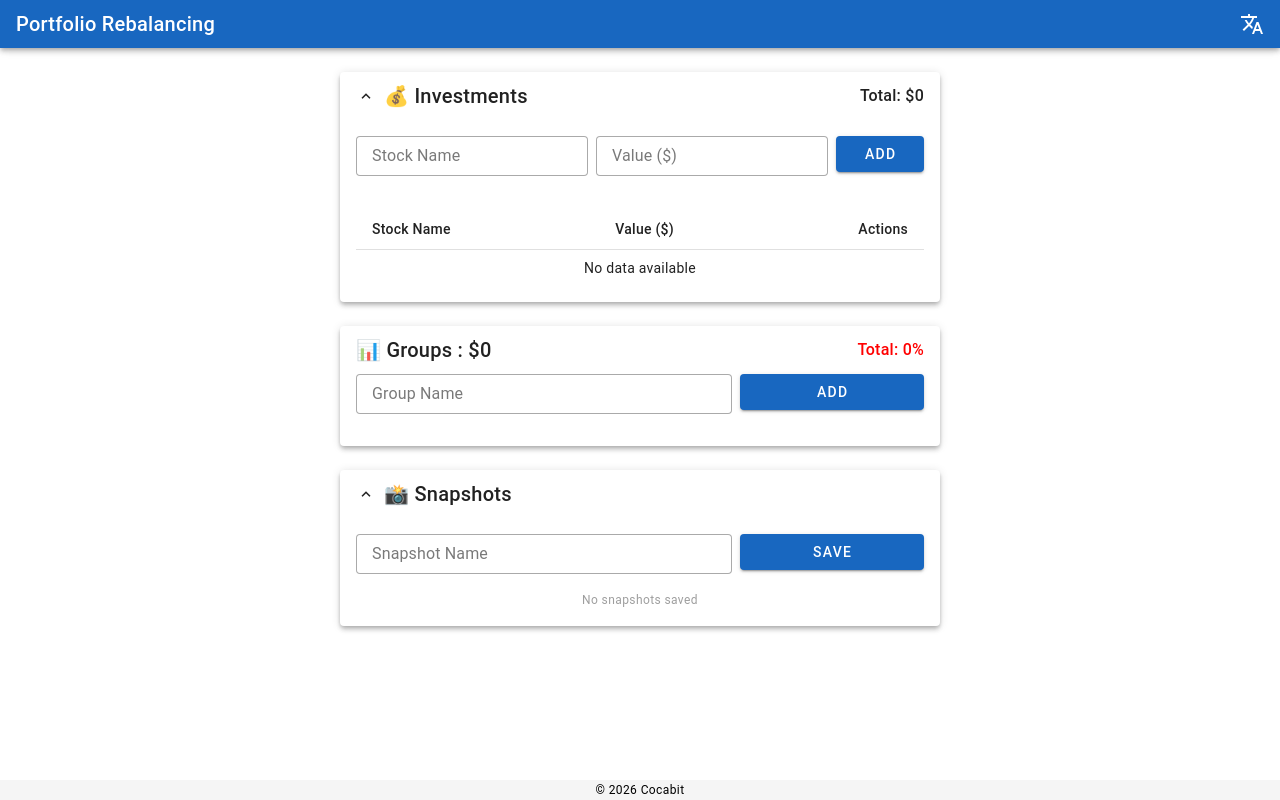
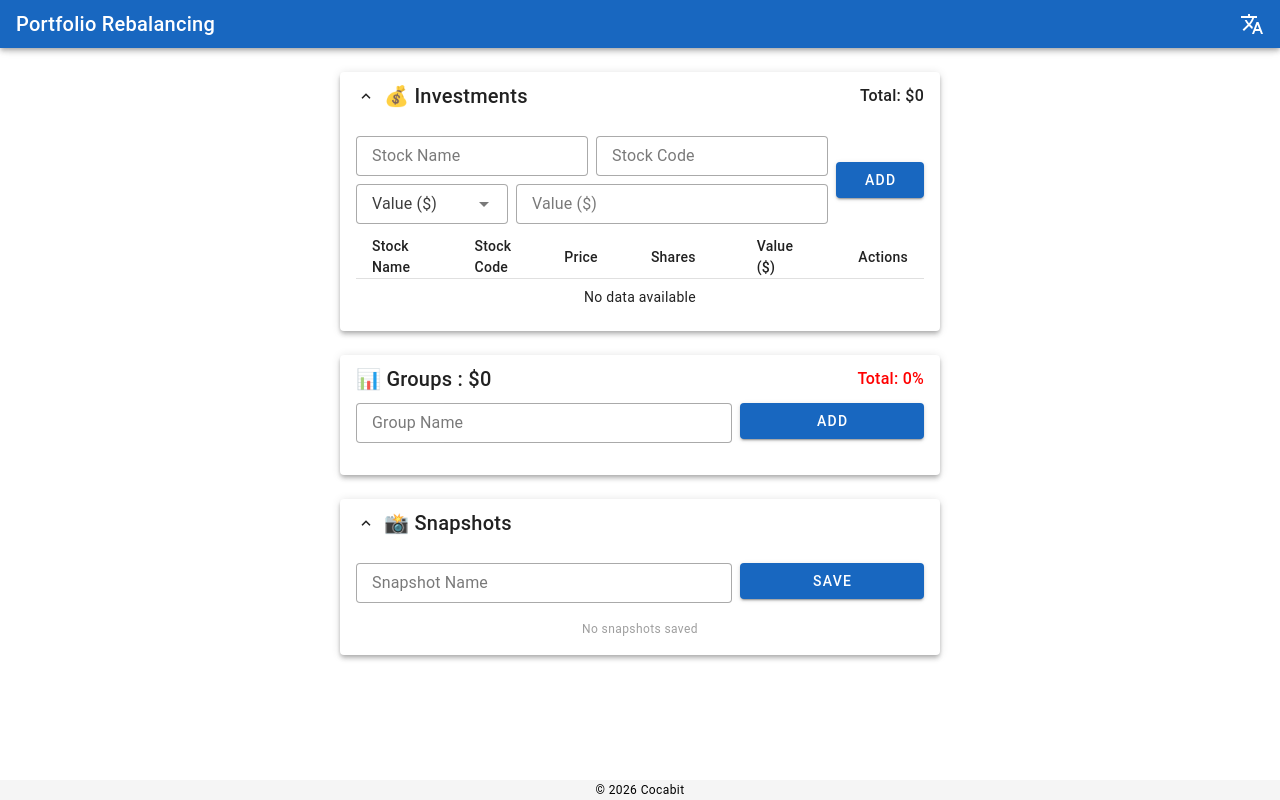
Before and after one commit to cocabit-us/portfolio_rebalancer, a Vue app: page / in a window 1280 px wide. Built offline with nearby package versions, Linux system fonts and the light colour scheme.

Commit message:
Add support for # stock and stock price

```diff
--- a/src/components/InvestmentList.vue
+++ b/src/components/InvestmentList.vue
@@ -15,18 +15,29 @@
                 <v-card-text>
                     <!-- Add new investment -->
                     <v-row dense>
-                        <v-col cols="5">
-                            <v-text-field v-model="name" :label="$t('stockName')" variant="outlined"
-                                density="compact" />
+                        <v-col cols="10">
+                            <v-row dense>
+                                <v-col cols="6">
+                                    <v-text-field v-model="name" :label="$t('stockName')" variant="outlined"
+                                        density="compact" hide-details />
+                                </v-col>
+                                <v-col cols="6">
+                                    <v-text-field v-model="code" :label="$t('stockCode')" variant="outlined"
+                                        density="compact" hide-details />
+                                </v-col>
+                                <v-col cols="4">
+                                    <v-select v-model="inputMode" :items="inputModes" item-title="title"
+                                        item-value="value" density="compact" variant="outlined" hide-details />
+                                </v-col>
+                                <v-col cols="8">
+                                    <v-text-field v-model="amount"
+                                        :label="inputMode === 'value' ? $t('value') : $t('shares')" type="number"
+                                        variant="outlined" density="compact" hide-details />
+                                </v-col>
+                            </v-row>
                         </v-col>
-                        <v-col cols="5">
-                            <v-text-field :model-value="focusedFields['new'] ? value : formatValue(value)"
-                                @update:model-value="val => value = parseFloat(val.replace(/,/g, '')) || 0"
-                                @focus="focusedFields['new'] = true" @blur="focusedFields['new'] = false"
-                                :label="$t('value')" type="text" variant="outlined" density="compact" />
-                        </v-col>
-                        <v-col cols="2">
-                            <v-btn color="primary" block @click="add">{{ $t('add') }}</v-btn>
+                        <v-col cols="2" class="d-flex align-center">
+                            <v-btn color="primary" block @click="add" :loading="loading">{{ $t('add') }}</v-btn>
                         </v-col>
                     </v-row>
 
@@ -35,14 +46,34 @@
                         <v-data-table :headers="headers" :items="store.investments" :items-per-page="-1"
                             hide-default-footer density="compact" :mobile-breakpoint="0">
                             <template #item.name="{ item }">
-                                <div style="min-width: 120px; width: 100%;">
+                                <div style="min-width: 100px; width: 100%;">
                                     <v-text-field v-model="item.name" variant="outlined" density="compact" hide-details
                                         style="font-size: 14px;" />
                                 </div>
                             </template>
 
+                            <template #item.code="{ item }">
+                                <div style="min-width: 80px; width: 100%;">
+                                    <v-text-field v-model="item.code" variant="outlined" density="compact" hide-details
+                                        style="font-size: 14px;" />
+                                </div>
+                            </template>
+
+                            <template #item.shares="{ item }">
+                                <div style="min-width: 80px; width: 100%;">
+                                    <v-text-field v-model.number="item.shares" variant="outlined" density="compact"
+                                        hide-details style="font-size: 14px; text-align: right;" type="number" />
+                                </div>
+                            </template>
+
+                            <template #item.price="{ item }">
+                                <div style="min-width: 80px; width: 100%; text-align: right; font-size: 14px;">
+                                    {{ item.price ? store.formatMoney(item.price) : '' }}
+                                </div>
+                            </template>
+
                             <template #item.value="{ item }">
-                                <div style="min-width: 120px; max-width: 150px; width: 100%;">
+                                <div style="min-width: 100px; max-width: 150px; width: 100%;">
                                     <v-text-field
                                         :model-value="focusedFields[item.id] ? item.value : formatValue(item.value)"
                                         @update:model-value="val => item.value = parseFloat(val.replace(/,/g, '')) || 0"
@@ -73,19 +104,55 @@ import { useI18n } from 'vue-i18n'
 const store = usePortfolioStore()
 const { t } = useI18n()
 const name = ref('')
-const value = ref('')
+const code = ref('')
+const amount = ref('')
+const loading = ref(false)
+const inputMode = ref('value')
 const isExpanded = ref(true)
 const focusedFields = ref({})
+
+const inputModes = computed(() => [
+    { title: t('value'), value: 'value' },
+    { title: t('shares'), value: 'shares' }
+])
 
 const formatValue = (val) => {
     if (val === null || val === undefined || val === '') return ''
     return Number(val).toLocaleString('en-US')
 }
 
-const add = () => {
-    store.addInvestment(name.value, value.value)
+const add = async () => {
+    loading.value = true
+    let finalValue = 0
+    let finalShares = 0
+    let currentPrice = 0
+
+    if (inputMode.value === 'value') {
+        finalValue = parseFloat(amount.value) || 0
+        if (code.value) {
+            const price = await store.fetchPrice(code.value)
+            if (price) {
+                currentPrice = price
+                finalShares = finalValue / price
+            }
+        }
+    } else {
+        finalShares = parseFloat(amount.value) || 0
+        const price = await store.fetchPrice(code.value)
+        if (price === null) {
+            loading.value = false
+            alert('Could not fetch price for ' + code.value)
+            return
+        }
+        currentPrice = price
+        finalValue = finalShares * price
+    }
+
+    store.addInvestment(name.value, code.value, finalValue, finalShares, currentPrice)
     name.value = ''
-    value.value = ''
+    code.value = ''
+    amount.value = ''
+    loading.value = false
     nextTick(() => {
         // Optional: Scroll to the new item if needed
     })
@@ -96,8 +163,11 @@ const deleteInvestment = (investment) => {
 }
 
 const headers = computed(() => [
-    { title: t('stockName'), key: 'name', width: '45%' },
-    { title: t('value'), key: 'value', width: '45%' },
+    { title: t('stockName'), key: 'name', width: '20%' },
+    { title: t('stockCode'), key: 'code', width: '15%' },
+    { title: t('price'), key: 'price', width: '15%' },
+    { title: t('shares'), key: 'shares', width: '20%' },
+    { title: t('value'), key: 'value', width: '20%' },
     { title: t('actions'), key: 'actions', width: '10%', sortable: false },
 ])
 </script>
--- a/src/main.js
+++ b/src/main.js
@@ -13,6 +13,9 @@ const messages = {
     groups: '📊 Groups',
     total: 'Total',
     stockName: 'Stock Name',
+    stockCode: 'Stock Code',
+    shares: 'Shares',
+    price: 'Price',
     value: 'Value ($)',
     add: 'Add',
     stock: 'Stock',
@@ -38,6 +41,9 @@ const messages = {
     groups: '📊 组合',
     total: '总计',
     stockName: '股票名称',
+    stockCode: '股票代码',
+    shares: '股数',
+    price: '价格',
     value: '价值 ($)',
     add: '添加',
     stock: '股票',
@@ -63,6 +69,9 @@ const messages = {
     groups: '📊 Grupos',
     total: 'Total',
     stockName: 'Nombre de Acción',
+    stockCode: 'Código de Acción',
+    shares: 'Acciones',
+    price: 'Precio',
     value: 'Valor ($)',
     add: 'Añadir',
     stock: 'Acción',
@@ -88,6 +97,9 @@ const messages = {
     groups: '📊 Gruppen',
     total: 'Gesamt',
     stockName: 'Aktienname',
+    stockCode: 'Aktienkürzel',
+    shares: 'Anteile',
+    price: 'Preis',
     value: 'Wert ($)',
     add: 'Hinzufügen',
     stock: 'Aktie',
@@ -113,6 +125,9 @@ const messages = {
     groups: '📊 グループ',
     total: '合計',
     stockName: '銘柄名',
+    stockCode: '銘柄コード',
+    shares: '株数',
+    price: '価格',
     value: '評価額 ($)',
     add: '追加',
     stock: '銘柄',
@@ -138,6 +153,9 @@ const messages = {
     groups: '📊 그룹',
     total: '합계',
     stockName: '종목명',
+    stockCode: '종목 코드',
+    shares: '주식 수',
+    price: '가격',
     value: '가치 ($)',
     add: '추가',
     stock: '주식',
--- a/src/store/usePortfolioStore.js
+++ b/src/store/usePortfolioStore.js
@@ -35,9 +35,35 @@ export const usePortfolioStore = defineStore('portfolio', () => {
   })
 
   // Add investment
-  const addInvestment = (name, value) => {
-    if (!name) return
-    investments.value.push({ id: crypto.randomUUID(), name, value: parseFloat(value) })
+  const addInvestment = (name, code, value, shares = 0, price = 0) => {
+    const numValue = parseFloat(value)
+    if (isNaN(numValue)) return
+    investments.value.push({ id: crypto.randomUUID(), name: name || '', code: code || '', value: numValue, shares: parseFloat(shares) || 0, price: parseFloat(price) || 0 })
+  }
+
+  const fetchPrice = async (symbol) => {
+    if (!symbol) return null
+    try {
+      const response = await fetch(`https://corsproxy.io/?https://query1.finance.yahoo.com/v8/finance/chart/${symbol}`)
+      if (!response.ok) throw new Error('Network response was not ok')
+      const data = await response.json()
+      return data.chart.result[0].meta.regularMarketPrice
+    } catch (e) {
+      console.error('Failed to fetch price:', e)
+      return null
+    }
+  }
+
+  const refreshPrices = async () => {
+    await Promise.all(investments.value.map(async (inv) => {
+      if (inv.code && inv.shares) {
+        const price = await fetchPrice(inv.code)
+        if (price) {
+          inv.price = price
+          inv.value = inv.shares * price
+        }
+      }
+    }))
   }
 
   // Delete investment
@@ -125,6 +151,9 @@ export const usePortfolioStore = defineStore('portfolio', () => {
     localStorage.setItem('snapshots', JSON.stringify(snapshots.value))
   }, { deep: true })
 
+  // Refresh prices on load
+  refreshPrices()
+
   return {
     investments,
     groups,
@@ -145,6 +174,8 @@ export const usePortfolioStore = defineStore('portfolio', () => {
     groupCurrentValue,
     groupBuySell,
     totalGroupsValue,
-    formatMoney
+    formatMoney,
+    fetchPrice,
+    refreshPrices
   }
 })
```
